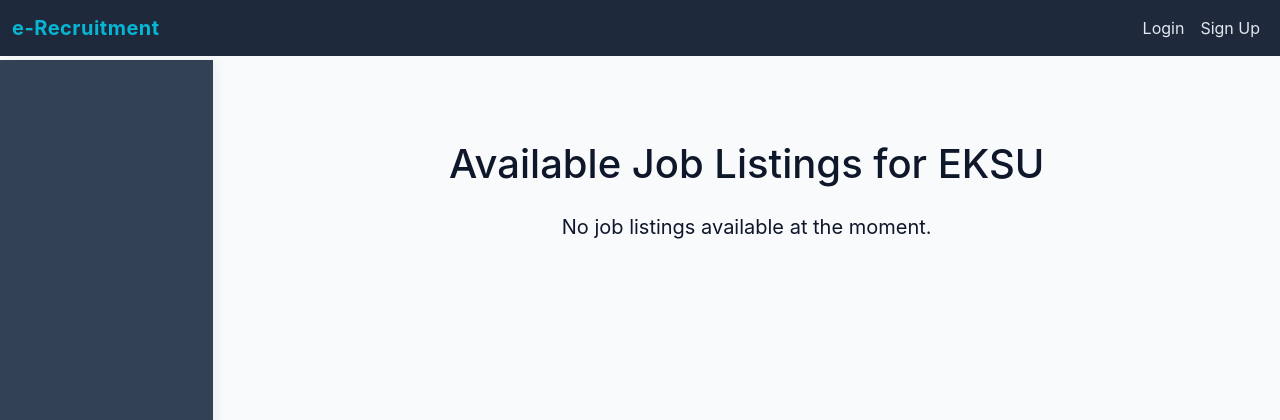
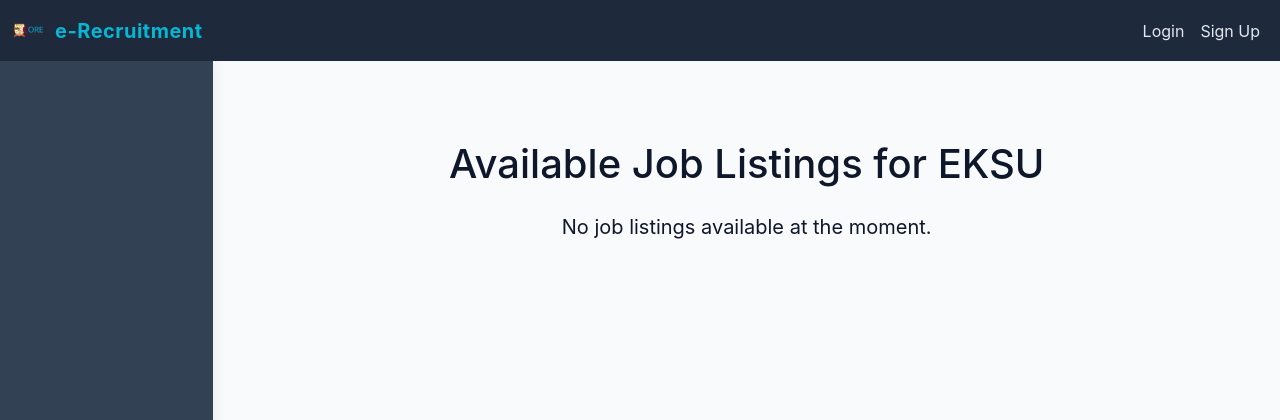
Before and after one commit to 4tune-Madu/e_recruitment_system, a Django app: page /jobs/ in a window 1280 px wide. Shown: the top 420 px of the page. Run offline with Django 5.2, Linux system fonts and the light colour scheme; data that the repository does not hold is empty; some libraries are stand-ins or nearby versions.

Commit message:
Added Eksu core logo

```diff
--- a/accounts/templates/accounts/base.html
+++ b/accounts/templates/accounts/base.html
@@ -104,6 +104,14 @@
             background-color: #0891b2;
             transform: translateY(-2px);
         }
+        /*lOGO IMAGE*/
+        .navbar-brand img {
+            border-radius: 50%;
+            transition: transform 0.3s ease;
+        }
+        .navbar-brand img:hover {
+            transform: scale(1.05);
+        }
     </style>
 </head>
 <body>
@@ -111,7 +119,10 @@
     <!-- Navbar -->
     <nav class="navbar navbar-expand-lg fixed-top">
         <div class="container-fluid">
-            <a class="navbar-brand" href="{% url 'accounts:login' %}">e-Recruitment</a>
+            <a class="navbar-brand d-flex align-items-center" href="{% url 'accounts:login' %}">
+                <img src="{% static 'images/logo.png' %}" alt="Logo" width="35" height="35" class="me-2 rounded-circle">
+                    e-Recruitment
+                </a>
             <button class="navbar-toggler" type="button" data-bs-toggle="collapse" data-bs-target="#navbarNav">
                 <span class="navbar-toggler-icon"></span>
             </button>
```
Also changed, not shown: jobboard/templates/jobboard/base.html (+11 -6 lines), jobboard/templates/jobboard/home.html (+12 -2 lines), static/images/logo.png (added).
